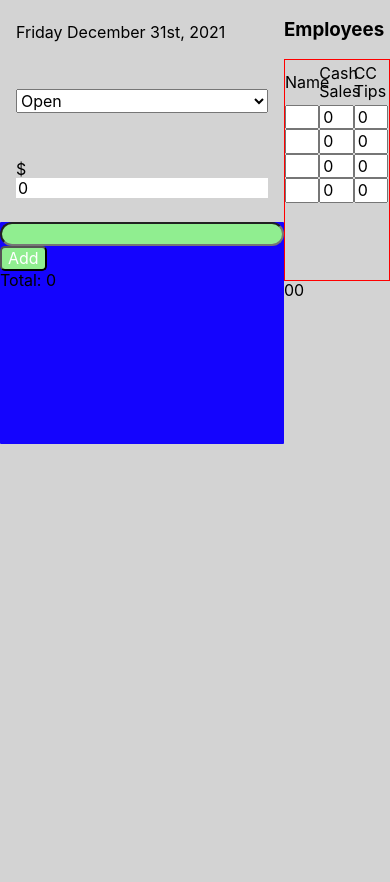
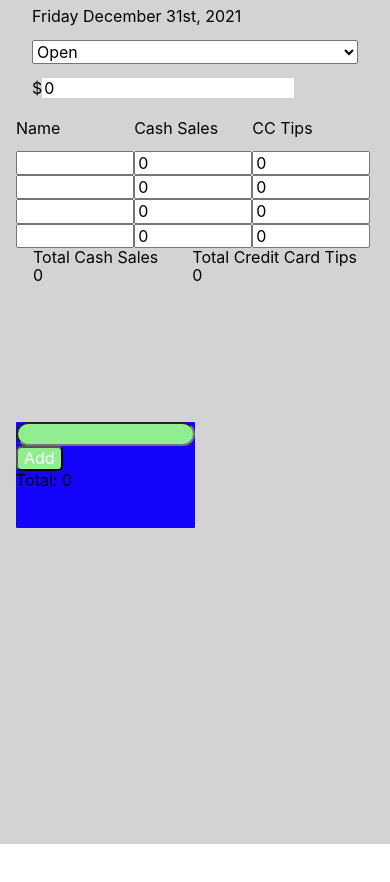
Before and after one commit to PrinceCaedu/todo-react, a Next.js app: page /Checkout in a window 390 px wide. Shown: the top 882 px of the page. After the commit the page ends 844 px from the top, so only its background shows below. Built offline with nearby package versions, Linux system fonts and the light colour scheme.

Commit message:
restructure the css default layout for phone screens

```diff
--- a/components/Employees/Employees.jsx
+++ b/components/Employees/Employees.jsx
@@ -30,7 +30,6 @@ export default function Employees( { totalCashSales, totalTips, employees, updat
 
     return (
         <>
-            <h3>Employees</h3>
             <div className={ styles.table }>
                 <div className={ styles.row }>
                     <span>Name</span>
@@ -40,8 +39,14 @@ export default function Employees( { totalCashSales, totalTips, employees, updat
                 { renderEmployeeRows( employees ) }
             </div>
             <div className={ styles.footer }>
-                <div>{totalCashSales}</div>
-                <div>{totalTips}</div>
+                <div>
+                    <div>Total Cash Sales</div>
+                    <div>{totalCashSales}</div>
+                </div>
+                <div>
+                    <div>Total Credit Card Tips</div>
+                    <div>{totalTips}</div>
+                    </div>
             </div>
         </>
     )
--- a/components/Employees/Employees.module.css
+++ b/components/Employees/Employees.module.css
@@ -1,9 +1,9 @@
 
 .table {
-    height: 100%;
+    /* height: 100%; */
     width: 100%;
 
-    border: 1px solid red;
+    /* border: 1px solid red; */
 
     display: flex;
     flex-direction: column;
@@ -34,6 +34,7 @@
 
 .footer {
     display: flex;
+    justify-content: space-around;
 
 
     width: 100%;
--- a/components/Shift/Shift.module.css
+++ b/components/Shift/Shift.module.css
@@ -1,11 +1,12 @@
 
 .grid {
     display: grid;
-    grid-template-rows: 1fr 1fr 2fr 1fr;
+    grid-template-rows: 1fr 3fr 1fr 2fr 1fr;
     grid-template-columns: repeat(4, 1fr);
     grid-template-areas:
-        "dataone employees employees employees"
-        "paidouts cuts cuts cuts"
+        "dataone dataone dataone dataone"
+        "employees employees employees employees"
+        "paidouts paidouts cuts cuts"
         "start-drawer start-drawer end-drawer end-drawer"
         "breakdown breakdown breakdown breakdown";
 
@@ -13,11 +14,12 @@
     align-content: stretch;
 
     min-height: 100vh;
-    width: 100vw;
+    max-width: 100vw;
 
     box-sizing: border-box;
 
     background-color: lightgrey;
+    padding: 0em 1em;
 }
 
 .grid div {
```
